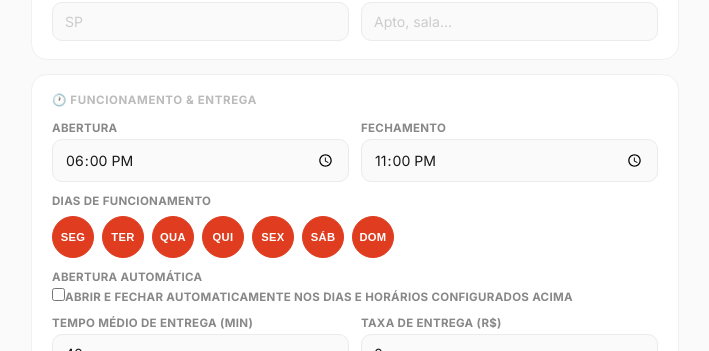
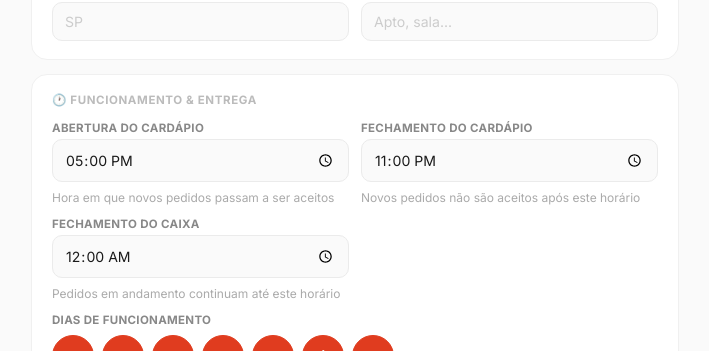
Before and after one commit to LeonardoPigatti/pizza, a React (Vite) app: page /perfil/1 in a window 1280 px wide. Shown: the part 920-1271 px from the top of the page, without its empty margins (285-994 px from the left). Built offline with nearby package versions, Linux system fonts and the light colour scheme; no server answers; sample sign-in values are in the browser's storage.

Commit message:
Feature de fechamento automatico

```diff
--- a/src/views/PerfilPizzaria/PerfilPizzaria.jsx
+++ b/src/views/PerfilPizzaria/PerfilPizzaria.jsx
@@ -7,7 +7,7 @@ const API = import.meta.env.VITE_API_URL || 'http://localhost:3001/api';
 const VAZIO = {
   nome: '', descricao: '', telefone: '', email: '', banner: '', logo: '',
   endereco: { rua: '', numero: '', complemento: '', bairro: '', cidade: '', estado: '', cep: '' },
-  horarios:  { abertura: '18:00', fechamento: '23:00' },
+  horarios:  { abertura: '17:00', fechamento: '23:00', fechamentoCaixa: '00:00' },
   diasFuncionamento: ['Segunda', 'Terça', 'Quarta', 'Quinta', 'Sexta', 'Sábado', 'Domingo'],
   abrirAutomatico:   false,
   tempoMedioEntrega: 40,
@@ -62,8 +62,9 @@ export default function PerfilPizzaria() {
           cep:         pizzariaData.endereco?.cep         || '',
         },
         horarios: {
-          abertura:   pizzariaData.horarios?.abertura   || '18:00',
-          fechamento: pizzariaData.horarios?.fechamento || '23:00',
+          abertura:        pizzariaData.horarios?.abertura        || '17:00',
+          fechamento:      pizzariaData.horarios?.fechamento      || '23:00',
+          fechamentoCaixa: pizzariaData.horarios?.fechamentoCaixa || '00:00',
         },
         tempoMedioEntrega:  pizzariaData.tempoMedioEntrega ?? 40,
         taxaEntrega:        pizzariaData.taxaEntrega       ?? 0,
@@ -273,12 +274,19 @@ export default function PerfilPizzaria() {
           <div className="perfil-secao-titulo">🕐 Funcionamento & Entrega</div>
           <div className="perfil-grid">
             <div className="perfil-campo">
-              <label>Abertura</label>
+              <label>Abertura do cardápio</label>
               <input name="horarios.abertura" type="time" value={dados.horarios.abertura} onChange={handle} />
+              <span className="perfil-campo-hint">Hora em que novos pedidos passam a ser aceitos</span>
             </div>
             <div className="perfil-campo">
-              <label>Fechamento</label>
+              <label>Fechamento do cardápio</label>
               <input name="horarios.fechamento" type="time" value={dados.horarios.fechamento} onChange={handle} />
+              <span className="perfil-campo-hint">Novos pedidos não são aceitos após este horário</span>
+            </div>
+            <div className="perfil-campo">
+              <label>Fechamento do caixa</label>
+              <input name="horarios.fechamentoCaixa" type="time" value={dados.horarios.fechamentoCaixa || '00:00'} onChange={handle} />
+              <span className="perfil-campo-hint">Pedidos em andamento continuam até este horário</span>
             </div>
             <div className="perfil-campo full">
               <label>Dias de funcionamento</label>
```
Also changed, not shown: 2 other files (tests, documents, lock files or other folders).
